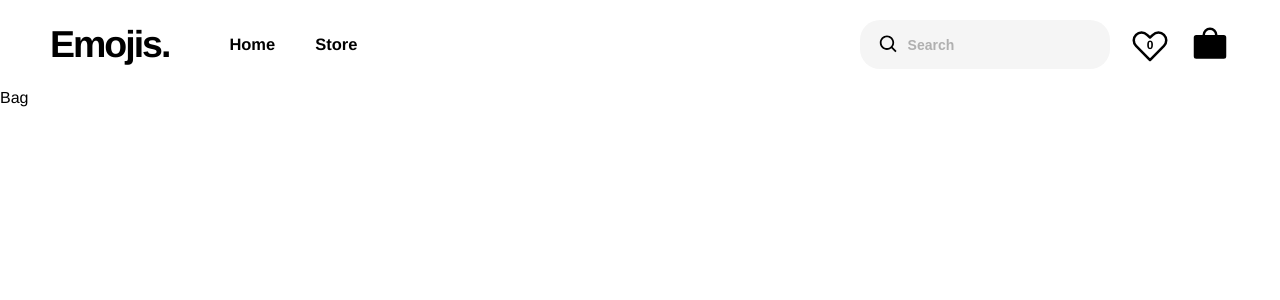
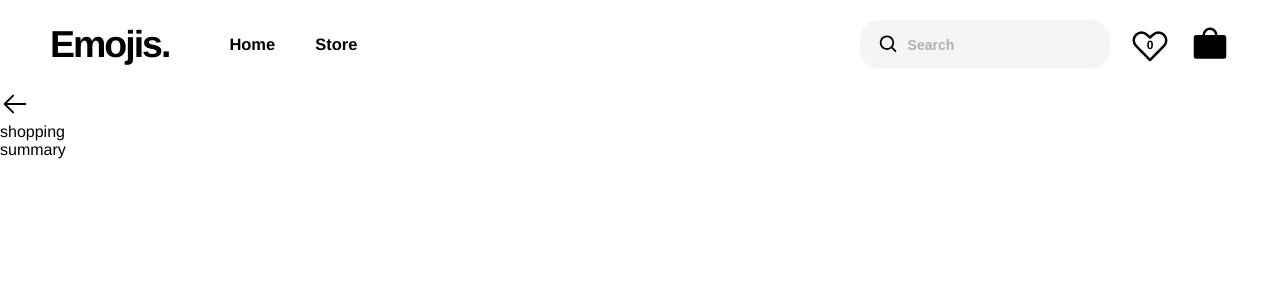
Before and after one commit to Puthikunkim/emoji-store, a React (Vite) app: page /bag in a window 1280 px wide. Shown: the top 300 px of the page. Built offline with nearby package versions, Linux system fonts and the light colour scheme.

Commit message:
Feat: Implemented return to prev page on bag page

```diff
--- a/src/components/Bag/Bag.jsx
+++ b/src/components/Bag/Bag.jsx
@@ -1,9 +1,20 @@
+import { useNavigate } from "react-router-dom";
 import styles from "./Bag.module.css";
+import Summary from "./Summary/Summary";
+import ShoppingList from "./ShoppingList/ShoppingList";
+import { ArrowLeft } from "@phosphor-icons/react";
 
 function Bag() {
+    const navigate = useNavigate();
     return (
-        <div>
-            Bag
+        <div className={styles.bag}>
+            <div className={styles.top} onClick={() => navigate(-1)}>
+                <ArrowLeft size={30} />
+            </div>
+            <div className={styles.bottom}>
+                <ShoppingList />
+                <Summary />
+            </div>
         </div>
     )
 }
--- /dev/null
+++ b/src/components/Bag/ShoppingList/ShoppingList.jsx
@@ -0,0 +1,11 @@
+import styles from "./ShoppingList.module.css";
+
+function ShoppingList() {
+    return (
+        <div className={styles.shoppingList}>
+            shopping
+        </div>
+    )
+}
+
+export default ShoppingList
--- /dev/null
+++ b/src/components/Bag/Summary/Summary.jsx
@@ -0,0 +1,11 @@
+import styles from "./Summary.module.css";
+
+function Summary() {
+    return (
+        <div className={styles.summary}>
+            summary
+        </div>
+    )
+}
+
+export default Summary
```
Also changed, not shown: src/components/Bag/ShoppingList/ShoppingList.module.css (added), src/components/Bag/Summary/Summary.module.css (added).
